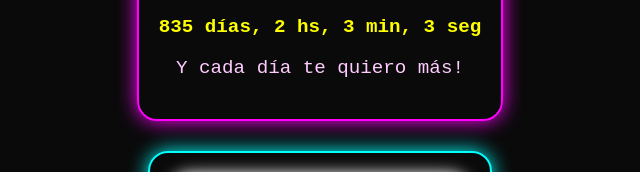
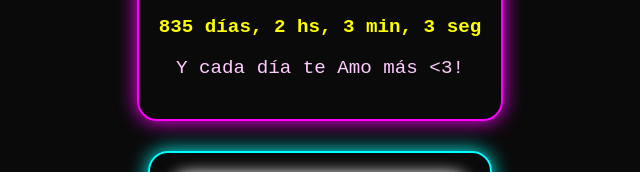
Before and after one commit to Andrexsa/love_sofi, a plain HTML site: page index.html in a window 1280 px wide. Shown: the part 366-538 px from the top of the page, 320-960 px from the left. Drawn offline with Linux system fonts and the light colour scheme.

Commit message:
Fix minor typo in romantic message

```diff
--- a/index.html
+++ b/index.html
@@ -18,7 +18,7 @@
       <div class="corazon">❤️</div>
       <p>Me enamoré de ti hace...</p>
       <p id="contador"></p>
-      <p>Y cada día te quiero más!</p>
+      <p>Y cada día te Amo más <3!</p>
     </div>
 
     <div class="caja neon-cian">
```
